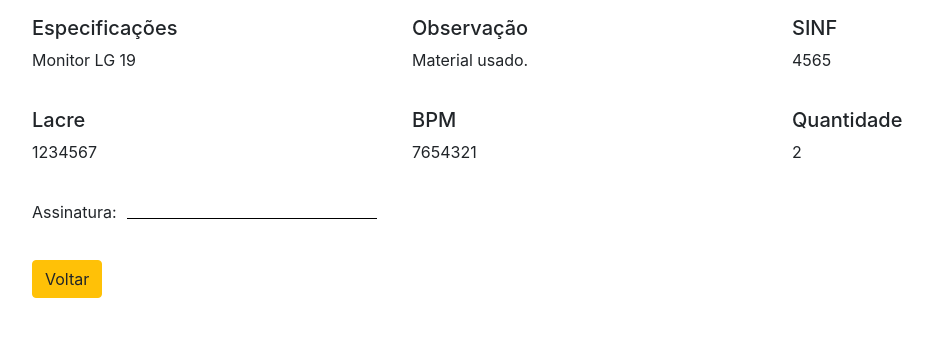
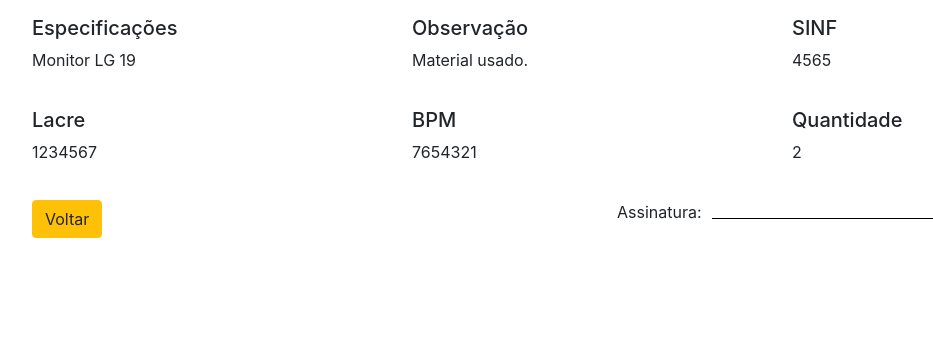
Before and after one commit to Gigleydson/etic, a Django app: page /2/detail/ in a window 1280 px wide. Shown: the part 246-583 px from the top of the page, without its empty margins (53-986 px from the left). Run offline with Django 4.2, Linux system fonts and the light colour scheme; data comes from the database, SQL or seed files in the repository; some libraries are stand-ins or nearby versions.

Commit message:
Atualizando projeto ETIC

```diff
--- a/recibo_e_cautela/templates/recibo_detail.html
+++ b/recibo_e_cautela/templates/recibo_detail.html
@@ -74,17 +74,21 @@
       </div>
     </div>
 
-    <div class="row block-detail">
-      <div class="assinatura">
-        <p>Assinatura:</p>
+    <div class="row">
+      <div class="col-6">
+        <a href="{% url 'recibos' %}" class="btn btn-warning">Voltar</a>
       </div>
 
-      <div class="line">
-        <hr>
+      <div class="col-6">
+        <div class="assinatura">
+          <p>Assinatura:</p>
+        </div>
+
+        <div class="line">
+          <hr>
+        </div>
       </div>
     </div>
-
-    <a href="{% url 'recibos' %}" class="btn btn-warning">Voltar</a>
 
   </div>
 
--- a/recibo_e_cautela/templates/recibos.html
+++ b/recibo_e_cautela/templates/recibos.html
@@ -27,7 +27,7 @@
                 <td scope="row">{{ recibo.especificacoes }}</td>
                 <td scope="row">{{ recibo.data }}</td>
                 <td>
-                    <a href="{% url 'detail_recibo' recibo.pk %}" class="btn btn-primary" >Visualizar</a>
+                    <a href="{% url 'detail_recibo' recibo.pk %}" class="btn btn-primary" >Detalhes</a>
                     <a href="{% url 'update_recibo' recibo.pk %}" class="btn btn-warning">Editar</a>
                     <a href="{% url 'delete_recibo' recibo.pk %}" class="btn btn-danger">Deletar</a>
                 </td>
```
